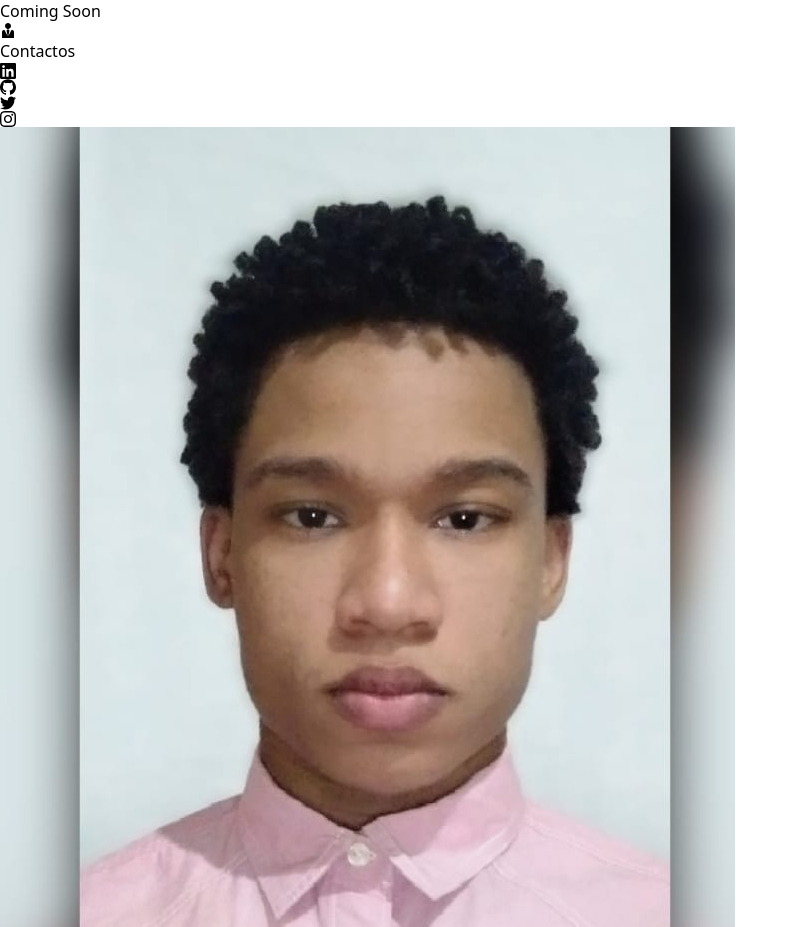
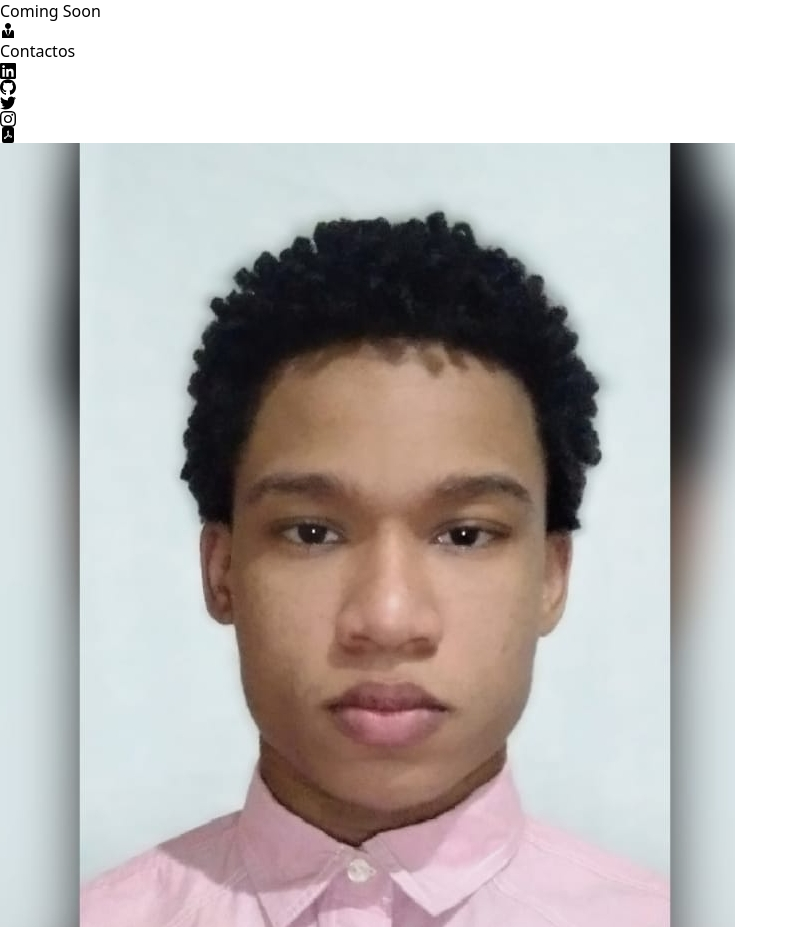
Before and after one commit to jhon192/personal-briefcase, a Next.js app: page / in a window 1280 px wide. Shown: the part 3040-3967 px from the top of the page, without its empty margins (0-798 px from the left). Built offline with nearby package versions, Linux system fonts and the light colour scheme; what animated-tailwindcss would draw is missing.

Commit message:
cv added in contactme components

```diff
--- a/components/Contactme.jsx
+++ b/components/Contactme.jsx
@@ -8,6 +8,8 @@ import {
   SiTwitter,
   SiWhatsapp,
 } from "react-icons/si";
+
+import { BsFilePdfFill } from "react-icons/bs";
 
 const Contactme = () => {
   return (
@@ -56,6 +58,15 @@ const Contactme = () => {
                   <SiInstagram />
                 </a>
               </h1>
+              <h1 className="md:m-10 m-3 md:text-3xl text-2xl hover:text-red-600 transform hover:scale-125 transition-all">
+                <a
+                  href="Curriculum.pdf"
+                  target="_blank"
+                  rel="noreferrer"
+                >
+                  <BsFilePdfFill />
+                </a>
+              </h1>
             </div>
           </div>
           <div className="md:w-2/6 md:p-10 m-1">
```
Also changed, not shown: 1 other file (tests, documents, lock files or other folders).
